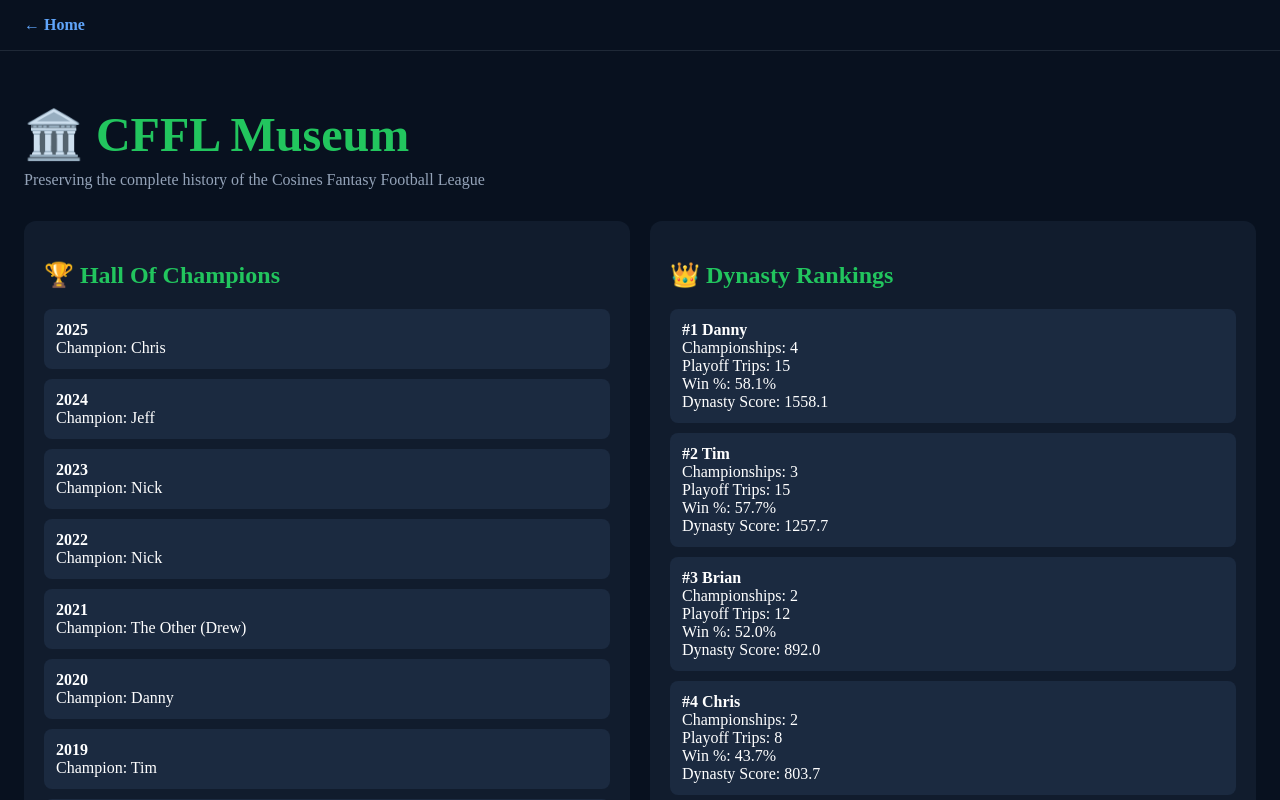
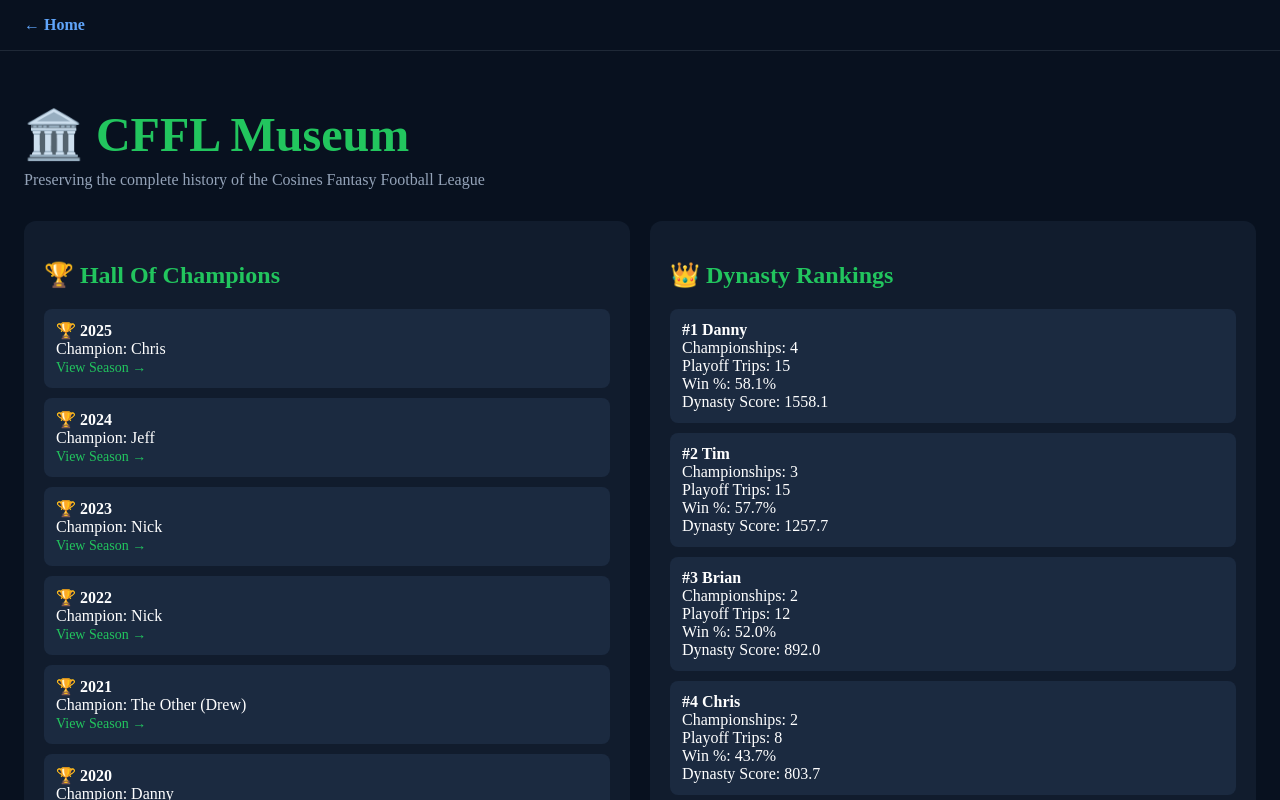
Before and after one commit to timgoodman047/CFFL-NEW, a Next.js app: page /museum in a window 1280 px wide. Shown: the top 800 px of the page. Built offline with nearby package versions, Linux system fonts and the light colour scheme.

Commit message:
Add Link component for season navigation

```diff
--- a/src/components/HallOfChampions.tsx
+++ b/src/components/HallOfChampions.tsx
@@ -1,3 +1,5 @@
+import Link from "next/link";
+
 export default function HallOfChampions() {
 const champions = [
 { year: 2025, champion: "Chris" },
@@ -38,23 +40,44 @@ color: "#22c55e",
 </h2>
 
 {champions.map((season) => (
+<Link
+key={season.year}
+href={`/season/${season.year}`}
+style={{
+textDecoration: "none",
+color: "inherit",
+}}
+>
 <div
-key={season.year}
 style={{
 background: "#1b2a40",
 padding: "12px",
 borderRadius: "8px",
 marginBottom: "10px",
+cursor: "pointer",
+transition: "0.2s",
 }}
 >
 <strong>
-{season.year}
+🏆 {season.year}
 </strong>
 
 <br />
 
 Champion: {season.champion}
+
+<br />
+
+<span
+style={{
+color: "#22c55e",
+fontSize: "14px",
+}}
+>
+View Season →
+</span>
 </div>
+</Link>
 ))}
 </div>
 );
```
